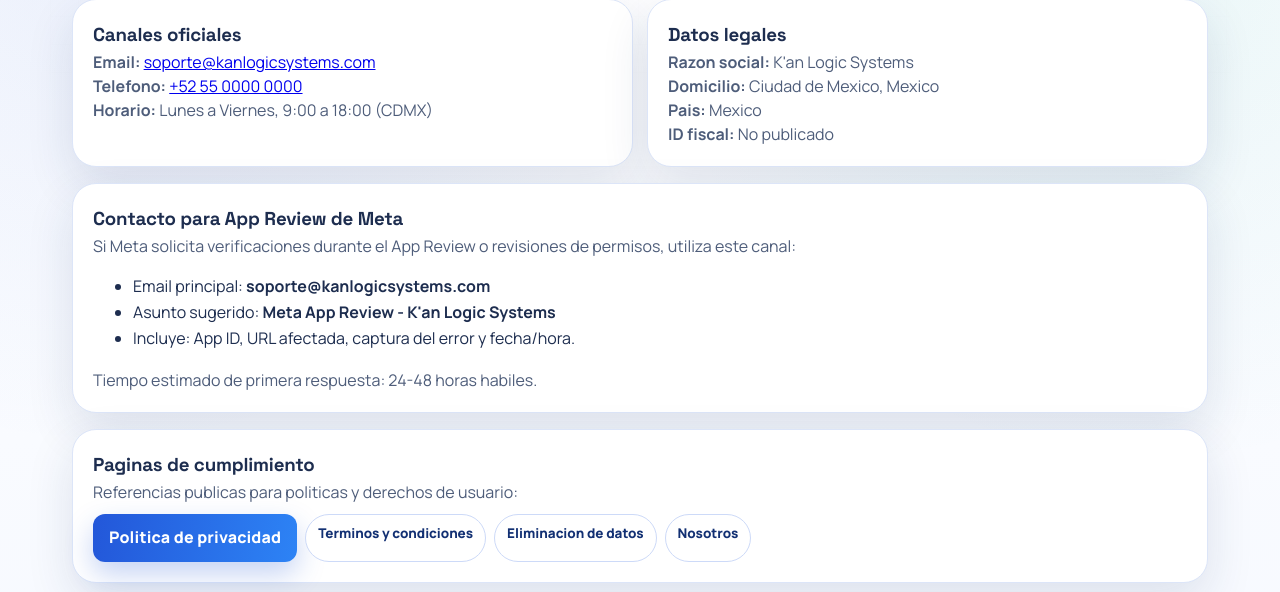
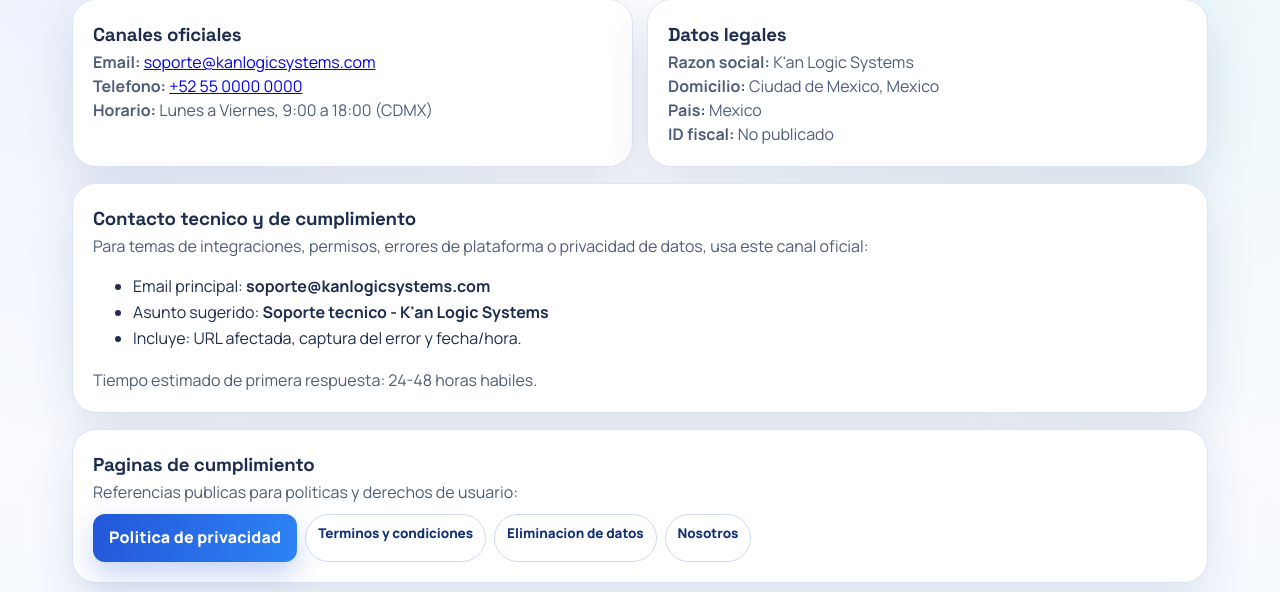
Before and after one commit to raulmendez4ee24/inversiones_reparadas, a FastAPI app: page /contact in a window 1280 px wide. Shown: the part 152-744 px from the top of the page. Run offline with FastAPI, Linux system fonts and the light colour scheme.

Commit message:
fix founder card overlap and remove app review wording

```diff
--- a/app/static/styles.css
+++ b/app/static/styles.css
@@ -1062,6 +1062,7 @@
 }
 
 .founder-photo {
+  margin: 0;
   width: 150px;
   height: 150px;
   border-radius: 20px;
--- a/app/templates/contact.html
+++ b/app/templates/contact.html
@@ -41,15 +41,15 @@
     </section>
 
     <section class="card">
-      <h3>Contacto para App Review de Meta</h3>
+      <h3>Contacto tecnico y de cumplimiento</h3>
       <p class="meta">
-        Si Meta solicita verificaciones durante el App Review o revisiones de permisos,
-        utiliza este canal:
+        Para temas de integraciones, permisos, errores de plataforma o privacidad de datos,
+        usa este canal oficial:
       </p>
       <ul>
         <li>Email principal: <strong>{{ legal.support_email }}</strong></li>
-        <li>Asunto sugerido: <strong>Meta App Review - {{ legal.company_name }}</strong></li>
-        <li>Incluye: App ID, URL afectada, captura del error y fecha/hora.</li>
+        <li>Asunto sugerido: <strong>Soporte tecnico - {{ legal.company_name }}</strong></li>
+        <li>Incluye: URL afectada, captura del error y fecha/hora.</li>
       </ul>
       <p class="meta">Tiempo estimado de primera respuesta: 24-48 horas habiles.</p>
     </section>
```
